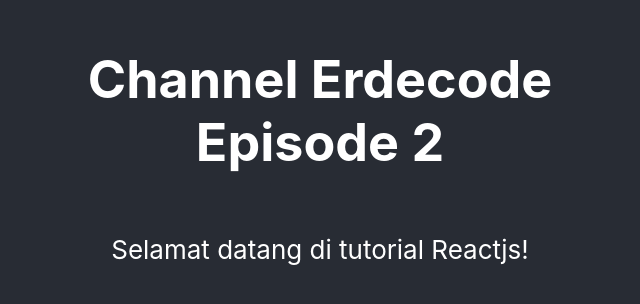
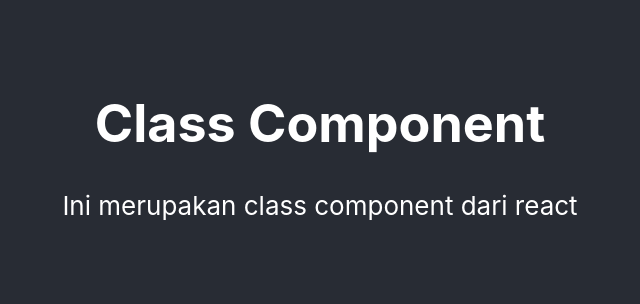
Before and after one commit to isti20/react-basic, a React (Create React App) app: page / in a window 1280 px wide. Shown: the part 248-552 px from the top of the page, without its empty margins (320-960 px from the left). Built offline with nearby package versions, Linux system fonts and the light colour scheme.

Commit message:
Class Component

```diff
--- a/src/App.js
+++ b/src/App.js
@@ -1,14 +1,11 @@
-import Header from "./components/Header";
+import CComponent from './components/ClassComponent';
 import './App.css';
 
 function App() {
   return (
     <div className="App">
       <header className="App-header">
-        <Header />
-        <p>
-          Selamat datang di tutorial Reactjs!
-        </p>
+        <CComponent />
       </header>
     </div>
   );
--- /dev/null
+++ b/src/components/ClassComponent.jsx
@@ -0,0 +1,14 @@
+import React, { Component } from "react";
+
+class CComponent extends Component {
+  render() {
+    return (
+      <div>
+        <h1>Class Component</h1>
+        <p>Ini merupakan class component dari react</p>
+      </div>
+    );
+  }
+}
+
+export default CComponent;
--- a/src/components/Header.jsx
+++ /dev/null
@@ -1,16 +0,0 @@
-import React from "react";
-
-const Header = () => {
-  const namaChannel = "Channel Erdecode";
-  const episode = "Episode 2";
-
-  return(
-    <h1>
-        {namaChannel}
-        <br />
-        {episode}
-    </h1>
-  )
-};
-
-export default Header;
```
